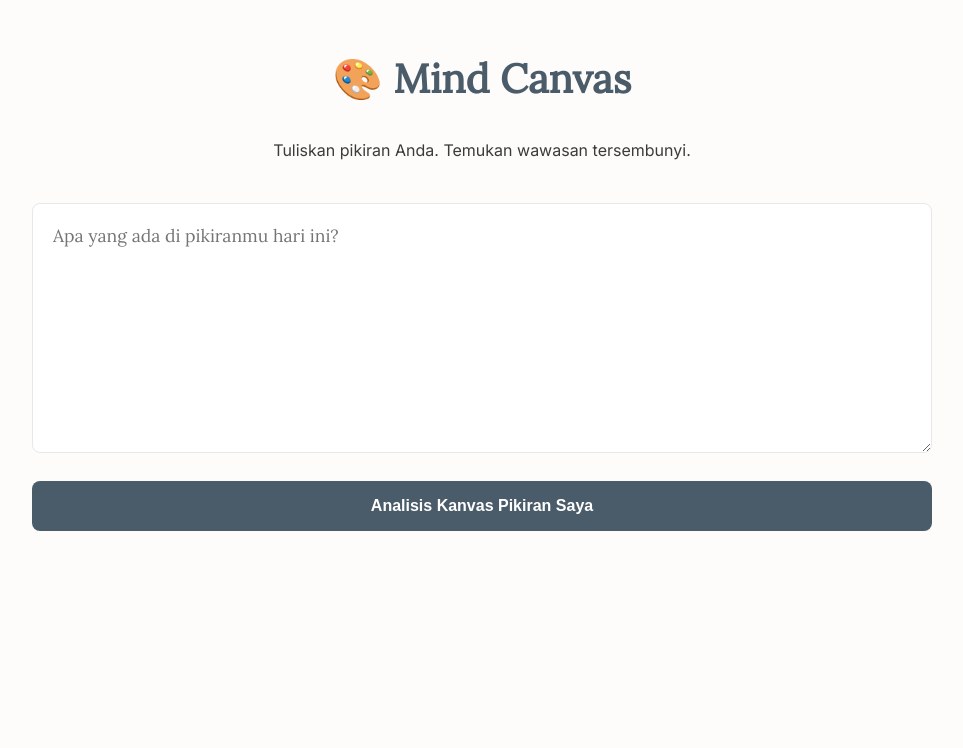
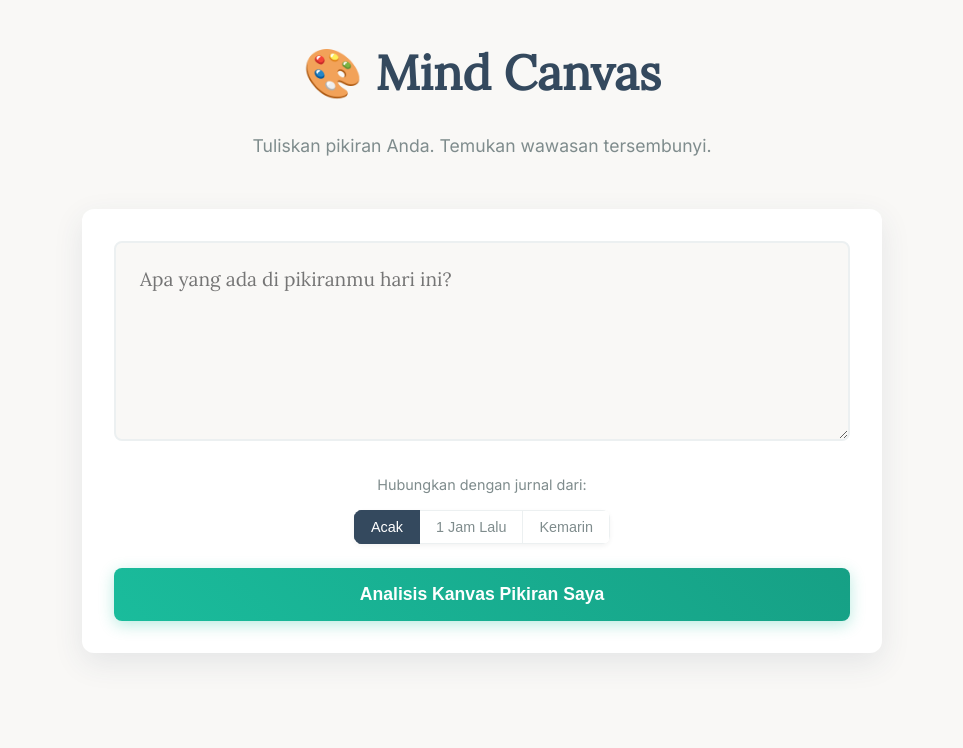
Before and after one commit to fr13think/mindcanvas_ai, a Flask app: page / in a window 1280 px wide. Shown: the top 748 px of the page, without its empty margins (158-1121 px from the left). Run offline with Flask 3, Linux system fonts and the light colour scheme.

Commit message:
Fix Final 01

```diff
--- a/static/css/style.css
+++ b/static/css/style.css
@@ -1,44 +1,300 @@
+/* ==========================================================================
+   Mind Canvas - Desain Baru
+   ========================================================================== */
+
+/* --- Variabel Warna & Font --- */
 :root {
-    --bg-color: #FDFCFB; --text-color: #3D3B3A; --primary-color: #4A5C6A;
-    --accent-color: #A4B097; --card-bg: #FFFFFF; --font-main: 'Inter', sans-serif;
+    --bg-color: #f9f8f6; /* Latar belakang yang lebih hangat */
+    --card-bg: #FFFFFF;
+    --text-color: #2c3e50; /* Warna teks yang lebih lembut dari hitam pekat */
+    --text-color-light: #7f8c8d;
+    --primary-color: #34495e; /* Biru-abu-abu yang elegan */
+    --accent-color: #1abc9c; /* Hijau toska sebagai aksen yang menenangkan */
+    --border-color: #ecf0f1;
+    --shadow-color: rgba(52, 73, 94, 0.1);
+
+    --font-main: 'Inter', sans-serif;
     --font-serif: 'Lora', serif;
+
+    --border-radius-md: 12px;
+    --border-radius-sm: 8px;
 }
+
+/* --- Gaya Dasar & Global --- */
 body {
-    font-family: var(--font-main); background-color: var(--bg-color); color: var(--text-color);
-    line-height: 1.6; margin: 0; padding: 20px;
+    font-family: var(--font-main);
+    background-color: var(--bg-color);
+    color: var(--text-color);
+    line-height: 1.7;
+    margin: 0;
+    padding: 2rem 1rem;
+    -webkit-font-smoothing: antialiased;
+    -moz-osx-font-smoothing: grayscale;
 }
-.container { max-width: 900px; margin: auto; }
-header { text-align: center; margin-bottom: 40px; }
-header h1 { font-family: var(--font-serif); color: var(--primary-color); font-size: 2.5rem; }
+
+.container {
+    max-width: 800px;
+    margin: auto;
+}
+
+/* --- Header --- */
+header {
+    text-align: center;
+    margin-bottom: 3rem;
+}
+
+header h1 {
+    font-family: var(--font-serif);
+    color: var(--primary-color);
+    font-size: 3rem;
+    font-weight: 600;
+    margin: 0;
+}
+
+header p {
+    font-size: 1.1rem;
+    color: var(--text-color-light);
+}
+
+/* --- Area Jurnal & Input --- */
+.journal-area {
+    background: var(--card-bg);
+    padding: 2rem;
+    border-radius: var(--border-radius-md);
+    box-shadow: 0 10px 30px var(--shadow-color);
+    margin-bottom: 4rem;
+}
+
 textarea {
-    width: 100%; min-height: 250px; padding: 20px; border-radius: 8px;
-    border: 1px solid #EAE8E6; background-color: var(--card-bg); font-family: var(--font-serif);
-    font-size: 1.1rem; box-sizing: border-box; margin-bottom: 20px; color: var(--text-color);
+    width: 100%;
+    min-height: 200px;
+    padding: 1.5rem;
+    border-radius: var(--border-radius-sm);
+    border: 2px solid var(--border-color);
+    background-color: var(--bg-color);
+    font-family: var(--font-serif);
+    font-size: 1.2rem;
+    box-sizing: border-box;
+    margin-bottom: 1.5rem;
+    color: var(--text-color);
+    transition: border-color 0.3s ease, box-shadow 0.3s ease;
 }
+
+textarea:focus {
+    outline: none;
+    border-color: var(--accent-color);
+    box-shadow: 0 0 0 3px rgba(26, 188, 156, 0.2);
+}
+
+.connection-options {
+    margin-bottom: 1.5rem;
+    text-align: center;
+}
+
+.connection-options label {
+    display: block;
+    margin-bottom: 0.75rem;
+    font-size: 0.9rem;
+    color: var(--text-color-light);
+}
+
+.button-group {
+    display: inline-flex;
+    border-radius: var(--border-radius-sm);
+    overflow: hidden;
+    box-shadow: 0 2px 5px rgba(0,0,0,0.05);
+}
+
+.timeframe-btn {
+    padding: 0.5rem 1rem;
+    border: 1px solid var(--border-color);
+    border-left-width: 0;
+    background-color: var(--card-bg);
+    cursor: pointer;
+    transition: background-color 0.2s ease, color 0.2s ease;
+    color: var(--text-color-light);
+    font-size: 0.9rem;
+}
+.timeframe-btn:first-child { border-left-width: 1px; }
+
+.timeframe-btn.active {
+    background-color: var(--primary-color);
+    color: white;
+    border-color: var(--primary-color);
+}
+
 button#analyze-button {
-    display: block; width: 100%; padding: 16px; background-color: var(--primary-color);
-    color: white; border: none; border-radius: 8px; font-size: 1rem;
-    font-weight: 600; cursor: pointer; transition: background-color 0.3s ease;
+    display: block;
+    width: 100%;
+    padding: 1rem;
+    background-image: linear-gradient(45deg, var(--accent-color), #16a085);
+    color: white;
+    border: none;
+    border-radius: var(--border-radius-sm);
+    font-size: 1.1rem;
+    font-weight: 600;
+    cursor: pointer;
+    transition: transform 0.2s ease, box-shadow 0.2s ease;
+    box-shadow: 0 4px 15px rgba(26, 188, 156, 0.3);
 }
-button#analyze-button:hover { background-color: #374550; }
+
+button#analyze-button:hover {
+    transform: translateY(-2px);
+    box-shadow: 0 6px 20px rgba(26, 188, 156, 0.4);
+}
+
+/* --- Area Hasil Analisis --- */
 .hidden { display: none !important; }
-#results-area { margin-top: 50px; }
-#results-area h2 { text-align: center; font-family: var(--font-serif); margin-bottom: 30px; }
-.result-grid { display: grid; grid-template-columns: 1fr 1fr; gap: 20px; }
-.result-card { background: var(--card-bg); padding: 25px; border-radius: 8px; border: 1px solid #EAE8E6; }
-.result-card h3 { margin-top: 0; font-size: 0.9rem; color: #858382; text-transform: uppercase; letter-spacing: 1px; }
-.insight { font-family: var(--font-serif); font-style: italic; font-size: 1.1rem; color: var(--primary-color); }
-.badge { display: inline-block; padding: 5px 12px; border-radius: 15px; font-weight: 600; background-color: var(--accent-color); color: white; }
-.disclaimer { text-align: center; margin-top: 40px; font-size: 0.8rem; color: #A09D9B; }
-#loader { width: 40px; height: 40px; border: 4px solid #f3f3f3; border-top: 4px solid var(--accent-color); border-radius: 50%; animation: spin 1s linear infinite; margin: 40px auto; }
-@keyframes spin { 0% { transform: rotate(0deg); } 100% { transform: rotate(360deg); } }
-.connection-options { margin-bottom: 20px; text-align: center; }
-.connection-options label { display: block; margin-bottom: 10px; font-size: 0.9rem; color: #858382; }
-.button-group { display: inline-flex; border: 1px solid #EAE8E6; border-radius: 8px; overflow: hidden; }
-.timeframe-btn { padding: 8px 16px; border: none; background-color: var(--card-bg); cursor: pointer; transition: background-color 0.2s ease, color 0.2s ease; color: var(--text-color); font-size: 0.9rem; }
-.timeframe-btn:not(:last-child) { border-right: 1px solid #EAE8E6; }
-.timeframe-btn.active { background-color: var(--accent-color); color: white; }
+
+#results-area {
+    margin-top: 4rem;
+}
+
+#results-area h2 {
+    text-align: center;
+    font-family: var(--font-serif);
+    margin-bottom: 2rem;
+    font-size: 1.8rem;
+    color: var(--primary-color);
+}
+
+.result-grid {
+    display: grid;
+    grid-template-columns: 1fr 1fr;
+    gap: 1.5rem;
+}
+
+.result-card {
+    background: var(--card-bg);
+    padding: 1.5rem;
+    border-radius: var(--border-radius-md);
+    border: 1px solid var(--border-color);
+    box-shadow: 0 5px 15px var(--shadow-color);
+    transition: transform 0.3s ease, box-shadow 0.3s ease;
+}
+
+.result-card:hover {
+    transform: translateY(-5px);
+    box-shadow: 0 8px 25px var(--shadow-color);
+}
+
+.result-card h3 {
+    margin-top: 0;
+    font-size: 0.8rem;
+    color: var(--text-color-light);
+    text-transform: uppercase;
+    letter-spacing: 1.5px;
+    border-bottom: 1px solid var(--border-color);
+    padding-bottom: 0.75rem;
+    margin-bottom: 1rem;
+}
+
 .full-width { grid-column: 1 / -1; }
+
+.insight {
+    font-family: var(--font-serif);
+    font-style: italic;
+    font-size: 1.2rem;
+    color: var(--primary-color);
+    line-height: 1.8;
+}
+
+.badge {
+    display: inline-block;
+    padding: 0.3rem 0.8rem;
+    border-radius: 20px;
+    font-weight: 600;
+    background-color: var(--accent-color);
+    color: white;
+    font-size: 0.9rem;
+}
+
+.nugget {
+    background-color: #fdfaf6;
+    border-left: 4px solid var(--accent-color);
+    text-align: center;
+}
+
+.nugget p {
+    font-family: var(--font-serif);
+    font-style: italic;
+    font-size: 1.1rem;
+    margin: 0;
+}
+
+/* --- Lain-lain --- */
+.disclaimer {
+    text-align: center;
+    margin-top: 3rem;
+    font-size: 0.85rem;
+    color: #b0bec5;
+}
+
+#loader {
+    width: 40px;
+    height: 40px;
+    border: 4px solid var(--border-color);
+    border-top: 4px solid var(--accent-color);
+    border-radius: 50%;
+    animation: spin 1s linear infinite;
+    margin: 40px auto;
+}
+
+@keyframes spin {
+    0% { transform: rotate(0deg); }
+    100% { transform: rotate(360deg); }
+}
+
+/* --- Responsif untuk Mobile --- */
+@media (max-width: 768px) {
+    body { padding: 1rem; }
+    .result-grid {
+        grid-template-columns: 1fr;
+    }
+    header h1 { font-size: 2.2rem; }
+    .journal-area { padding: 1.5rem; }
+}
+
+/* --- Gaya Baru untuk Bar Meter --- */
+#meter-output {
+    display: flex;
+    flex-direction: column;
+    gap: 1rem; /* Jarak antar bar */
+}
+
+.meter-item {
+    width: 100%;
+}
+
+.meter-label {
+    display: flex;
+    justify-content: space-between;
+    font-size: 0.9rem;
+    color: var(--text-color);
+    margin-bottom: 0.5rem;
+}
+
+.meter-label span {
+    font-weight: 600;
+    color: var(--text-color-light);
+}
+
+.meter-bar {
+    width: 100%;
+    height: 12px;
+    background-color: var(--border-color);
+    border-radius: 6px;
+    overflow: hidden;
+}
+
+.meter-bar-fill {
+    height: 100%;
+    background-image: linear-gradient(90deg, var(--accent-color), #1dd1a1);
+    border-radius: 6px;
+    transition: width 0.8s cubic-bezier(0.25, 0.1, 0.25, 1); /* Animasi yang halus */
+    width: 0%; /* Lebar awal untuk animasi */
+}
+
 .greeting {
     font-family: var(--font-serif);
     font-size: 1.5rem;
@@ -46,25 +302,3 @@ button#analyze-button:hover { background-color: #374550; }
     margin-bottom: 30px;
     color: var(--primary-color);
 }
-
-pre#meter-output {
-    font-family: monospace;
-    font-size: 1rem;
-    line-height: 1.8;
-    background-color: #f9f9fa;
-    padding: 15px;
-    border-radius: 8px;
-    white-space: pre;
-}
-
-.nugget {
-    background-color: #f8f7f5;
-    border-left: 5px solid var(--accent-color);
-    text-align: center;
-}
-
-.nugget p {
-    font-family: var(--font-serif);
-    font-style: italic;
-    font-size: 1.1rem;
-}
--- a/static/js/script.js
+++ b/static/js/script.js
@@ -20,14 +20,53 @@ document.addEventListener('DOMContentLoaded', () => {
     const resultsArea = document.getElementById('results-area');
     const loader = document.getElementById('loader');
 
+    // DIUBAH: Kunci di sini sekarang 100% cocok dengan backend
     const outputs = {
         greeting: document.getElementById('greeting-output'),
         summary: document.getElementById('summary-output'),
         meter: document.getElementById('meter-output'),
         pattern: document.getElementById('pattern-output'),
         suggestion: document.getElementById('suggestion-output'),
-        connection: document.getElementById('connection-output') // Ini sekarang untuk 'nugget'
+        nugget: document.getElementById('nugget-output'),
+        sentiment: document.getElementById('sentiment-output'),
+        topics: document.getElementById('topics-output'),
+        connection: document.getElementById('connection-output')
     };
+
+    function renderMeter(meterText) {
+        const meterContainer = outputs.meter;
+        meterContainer.innerHTML = '';
+
+        if (!meterText || typeof meterText !== 'string') {
+            meterContainer.textContent = 'N/A';
+            return;
+        }
+
+        const lines = meterText.split('\n').filter(line => line.trim() !== '');
+        lines.forEach(line => {
+            const match = line.match(/(.+?):\s*(\d)\/(\d)/);
+            if (match) {
+                const label = match[1].trim();
+                const score = parseInt(match[2], 10);
+                const max = parseInt(match[3], 10);
+                const percentage = (score / max) * 100;
+
+                const item = document.createElement('div');
+                item.className = 'meter-item';
+                item.innerHTML = `
+                    <div class="meter-label">${label} <span>${score}/${max}</span></div>
+                    <div class="meter-bar">
+                        <div class="meter-bar-fill" style="width: 0;"></div>
+                    </div>
+                `;
+                meterContainer.appendChild(item);
+
+                setTimeout(() => {
+                    item.querySelector('.meter-bar-fill').style.width = `${percentage}%`;
+                }, 100);
+            }
+        });
+    }
 
     analyzeButton.addEventListener('click', async () => {
         const entry = journalInput.value;
@@ -40,6 +79,7 @@ document.addEventListener('DOMContentLoaded', () => {
         loader.classList.remove('hidden');
         document.querySelector('.result-grid').style.display = 'none';
         document.querySelector('.disclaimer').style.display = 'none';
+        if (outputs.greeting) outputs.greeting.style.display = 'none';
 
         try {
             const response = await fetch('/api/analyze_journal', {
@@ -55,13 +95,20 @@ document.addEventListener('DOMContentLoaded', () => {
             loader.classList.add('hidden');
             document.querySelector('.result-grid').style.display = 'grid';
             document.querySelector('.disclaimer').style.display = 'block';
+            if (outputs.greeting) outputs.greeting.style.display = 'block';
 
-            outputs.greeting.textContent = result.greeting || '';
-            outputs.summary.textContent = result.summary || 'N/A';
-            outputs.meter.textContent = result.meter || 'N/A';
-            outputs.pattern.textContent = result.pattern || 'N/A';
-            outputs.suggestion.textContent = result.suggestion || 'N/A';
-            outputs.connection.textContent = result.connection || 'N/A';
+            // Mengisi semua elemen output
+            for (const key in outputs) {
+                if (outputs.hasOwnProperty(key)) {
+                    if (key === 'meter') {
+                        renderMeter(result[key]);
+                    } else if (outputs[key] && result[key]) {
+                        outputs[key].textContent = result[key];
+                    } else if (outputs[key]) {
+                        outputs[key].textContent = 'N/A';
+                    }
+                }
+            }
 
         } catch (error) {
             loader.classList.add('hidden');
--- a/templates/index.html
+++ b/templates/index.html
@@ -20,41 +20,57 @@
         <main>
             <div class="journal-area">
                 <textarea id="journal-input" placeholder="Apa yang ada di pikiranmu hari ini?"></textarea>
-                <!-- Tombol Pilihan Koneksi Jurnal Dihapus untuk menyederhanakan prompt baru -->
+
+                <div class="connection-options">
+                    <label>Hubungkan dengan jurnal dari:</label>
+                    <div class="button-group">
+                        <button class="timeframe-btn active" data-timeframe="random">Acak</button>
+                        <button class="timeframe-btn" data-timeframe="1h">1 Jam Lalu</button>
+                        <button class="timeframe-btn" data-timeframe="1d">Kemarin</button>
+                    </div>
+                </div>
+
                 <button id="analyze-button">Analisis Kanvas Pikiran Saya</button>
             </div>
 
             <div id="results-area" class="hidden">
                 <div id="loader" class="hidden"></div>
 
-                <!-- Struktur Hasil Baru yang Lebih Kaya -->
                 <div id="greeting-output" class="greeting"></div>
 
                 <div class="result-grid">
                     <div class="result-card full-width">
-                        <!-- Judul ini akan diisi secara dinamis oleh AI -->
-                        <h3 id="summary-title">Gambaran Besarnya</h3>
+                        <h3>Gambaran Besarnya</h3>
                         <p id="summary-output"></p>
                     </div>
                     <div class="result-card">
-                        <!-- Judul ini akan diisi secara dinamis oleh AI -->
-                        <h3 id="meter-title">Meteran Pikiran Anda</h3>
-                        <pre id="meter-output"></pre>
+                        <h3>Meteran Pikiran Anda</h3>
+                        <div id="meter-output"></div>
                     </div>
                     <div class="result-card">
-                        <!-- Judul ini akan diisi secara dinamis oleh AI -->
-                        <h3 id="pattern-title">Sorotan pada Pikiran Anda</h3>
+                        <h3>Sorotan pada Pikiran Anda</h3>
                         <p id="pattern-output"></p>
                     </div>
                     <div class="result-card full-width">
-                        <!-- Judul ini akan diisi secara dinamis oleh AI -->
-                        <h3 id="suggestion-title">Sebuah Langkah ke Depan</h3>
+                        <h3>Sebuah Langkah ke Depan</h3>
                         <p id="suggestion-output" class="insight"></p>
                     </div>
                     <div class="result-card full-width nugget">
-                        <!-- Judul ini akan diisi secara dinamis oleh AI -->
-                        <h3 id="nugget-title">Sedikit Permata untuk Bekal</h3>
-                        <p id="connection-output"></p> <!-- ID ini tetap digunakan untuk 'nugget' -->
+                        <h3>Sedikit Permata untuk Bekal</h3>
+                        <p id="nugget-output"></p>
+                    </div>
+
+                    <div class="result-card">
+                        <h3>Sentimen Dominan</h3>
+                        <p id="sentiment-output" class="badge"></p>
+                    </div>
+                    <div class="result-card">
+                        <h3>Topik Utama</h3>
+                        <p id="topics-output"></p>
+                    </div>
+                    <div class="result-card full-width nugget">
+                        <h3>Koneksi Jurnal</h3>
+                        <p id="connection-output"></p>
                     </div>
                 </div>
                  <p class="disclaimer">Ingat: Mind Canvas adalah alat bantu refleksi, bukan pengganti saran medis atau psikologis profesional.</p>
```
Also changed, not shown: llm_service.py (+115 -57 lines).
